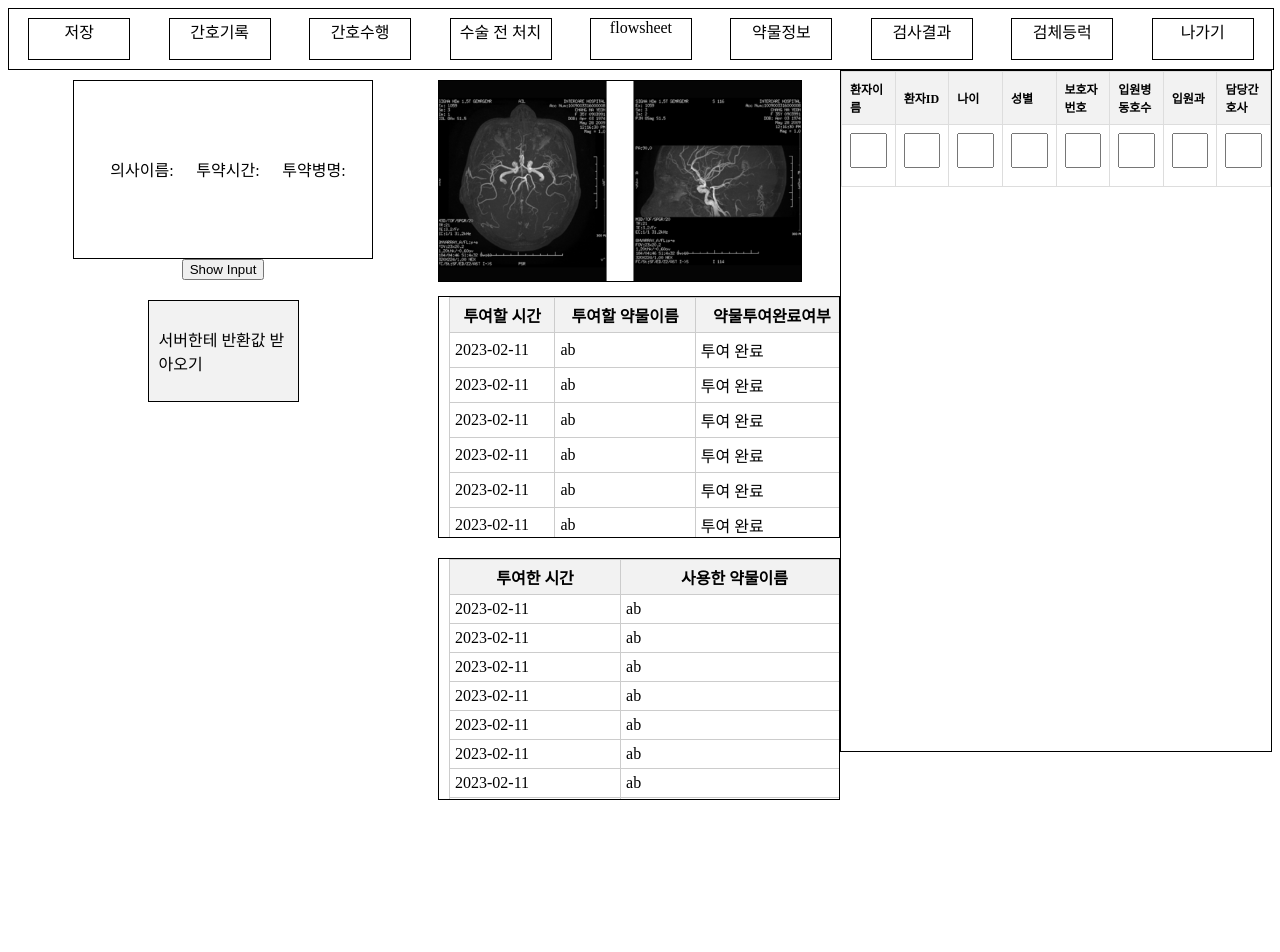
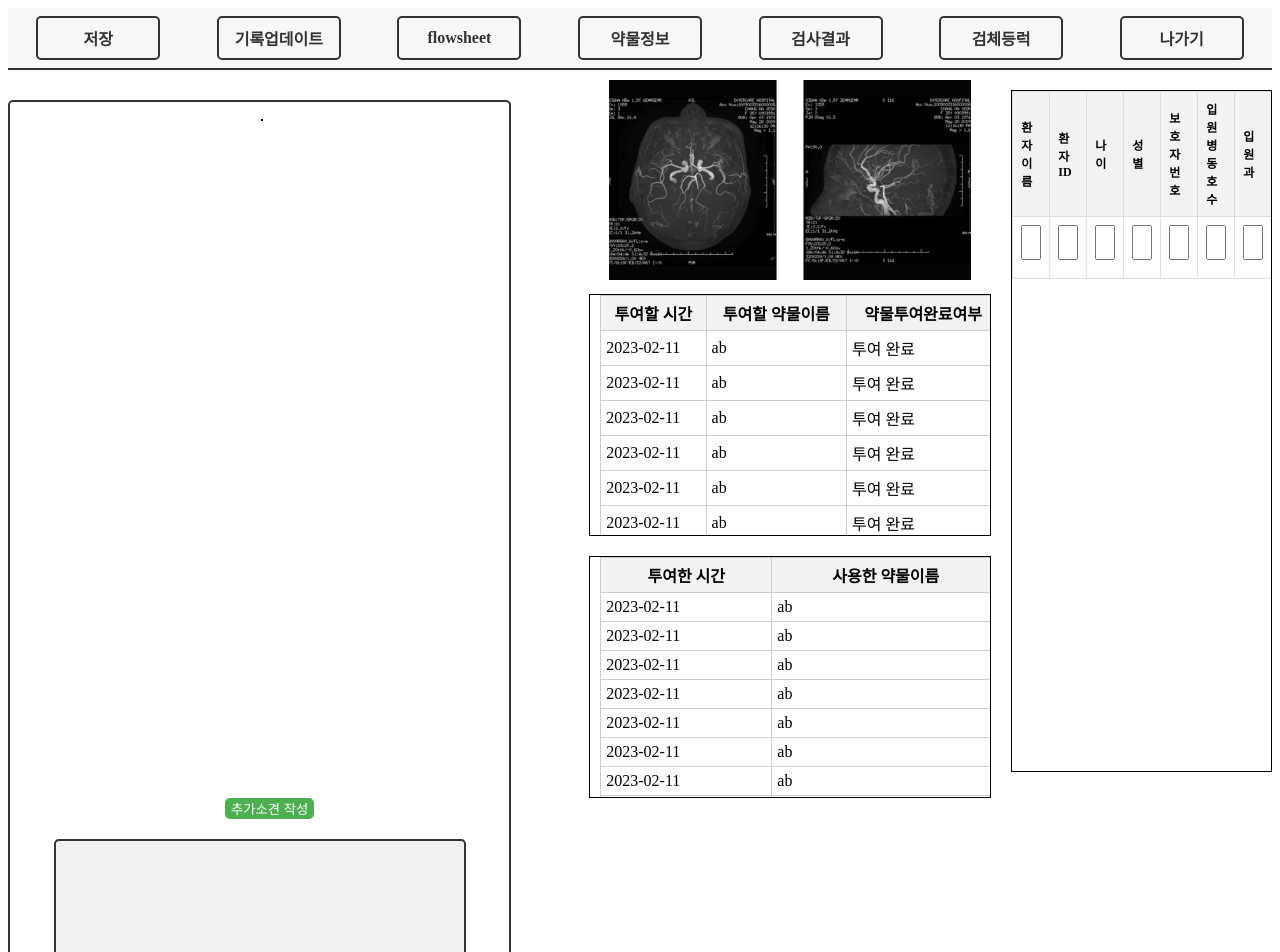
Before and after one commit to UniD3-Hackathon-Team9/Medicassol_web, a React (Create React App) app in the folder medicassol-web/: page / in a window 1280 px wide. Shown: the top 952 px of the page. Before the commit the page ends 828 px from the top, so only its background shows below. Built offline with nearby package versions, Linux system fonts and the light colour scheme.

Commit message:
두번째 수정

```diff
--- a/medicassol-web/package.json
+++ b/medicassol-web/package.json
@@ -6,6 +6,8 @@
     "@testing-library/jest-dom": "^5.17.0",
     "@testing-library/react": "^13.4.0",
     "@testing-library/user-event": "^13.5.0",
+    "axios": "^1.6.1",
+    "cors-anywhere": "^0.4.4",
     "react": "^18.2.0",
     "react-dom": "^18.2.0",
     "react-scripts": "5.0.1",
--- /dev/null
+++ b/medicassol-web/src/DoctorModal.jsx
@@ -0,0 +1,36 @@
+import React, { useState } from "react";
+import * as S from "./DoctorModal.style";
+
+function DoctorModal({ onClose, onSubmit, onInputChange }) {
+  const [userInput, setUserInput] = useState("");
+
+  const handleInputChange = (e) => {
+    setUserInput(e.target.value);
+    onInputChange(e.target.value);
+  };
+
+  const handleSubmit = () => {
+    if (userInput.trim() !== "") {
+      onSubmit();
+      setUserInput("");
+      onClose();
+    }
+  };
+
+  return (
+    <S.ModalContainer>
+      <S.ModalContent>
+        <input
+          type="text"
+          placeholder="Type your message here"
+          value={userInput}
+          onChange={handleInputChange}
+        />
+        <button onClick={handleSubmit}>추가하기</button>
+        <button onClick={onClose}>취소하기</button>
+      </S.ModalContent>
+    </S.ModalContainer>
+  );
+}
+
+export default DoctorModal;
--- /dev/null
+++ b/medicassol-web/src/DoctorModal.style.jsx
@@ -0,0 +1,56 @@
+// Page1.style.js
+
+import styled from "styled-components";
+
+// ... existing styles ...
+
+export const ModalContainer = styled.div`
+  position: fixed;
+  top: 0;
+  left: 0;
+  width: 100%;
+  height: 100%;
+  background-color: rgba(0, 0, 0, 0.5); /* Semi-transparent background */
+  display: flex;
+  justify-content: center;
+  align-items: center;
+  z-index: 100;
+`;
+
+export const ModalContent = styled.div`
+  background-color: white;
+  padding: 20px;
+  border-radius: 8px;
+  box-shadow: 0 0 10px rgba(0, 0, 0, 0.2);
+  text-align: center;
+  z-index: 102;
+
+  .modal-buttons {
+    display: flex;
+    justify-content: space-between;
+    margin-top: 10px;
+  }
+
+  input {
+    width: 100%;
+    padding: 10px;
+    margin-bottom: 10px;
+    box-sizing: border-box;
+  }
+
+  button {
+    padding: 10px;
+    margin-right: 10px;
+    background-color: #4caf50;
+    color: white;
+    border: none;
+    border-radius: 5px;
+    cursor: pointer;
+  }
+
+  button:last-child {
+    background-color: #ccc;
+  }
+`;
+
+// ... existing styles ...
--- a/medicassol-web/src/Header.jsx
+++ b/medicassol-web/src/Header.jsx
@@ -1,7 +1,17 @@
-import React from "react";
+import React, { useState } from "react";
 import * as S from "./Header.style";
+import LoginModal from "./LoginModal";
 
 function Header() {
+  const [isModalOpen, setIsModalOpen] = useState(false);
+
+  const handleOpenModal = () => {
+    setIsModalOpen(true);
+  };
+
+  const handleCloseModal = () => {
+    setIsModalOpen(false);
+  };
   return (
     <>
       <S.Container>
@@ -10,13 +20,7 @@ function Header() {
         </S.Buttons>
 
         <S.Buttons>
-          <S.ButtonContent>간호기록</S.ButtonContent>
-        </S.Buttons>
-        <S.Buttons>
-          <S.ButtonContent>간호수행</S.ButtonContent>
-        </S.Buttons>
-        <S.Buttons>
-          <S.ButtonContent>수술 전 처치</S.ButtonContent>
+          <S.ButtonContent>기록업데이트</S.ButtonContent>
         </S.Buttons>
 
         <S.Buttons>
@@ -32,9 +36,11 @@ function Header() {
           <S.ButtonContent>검체등럭</S.ButtonContent>
         </S.Buttons>
         <S.Buttons>
-          <S.ButtonContent>나가기</S.ButtonContent>
+          <S.ButtonContent onClick={handleOpenModal}>나가기</S.ButtonContent>
         </S.Buttons>
       </S.Container>
+
+      {isModalOpen && <LoginModal onClose={handleCloseModal} />}
     </>
   );
 }
--- a/medicassol-web/src/Header.style.jsx
+++ b/medicassol-web/src/Header.style.jsx
@@ -3,20 +3,35 @@ import styled from "styled-components";
 export const Container = styled.div`
   width: 100%;
   height: 60px;
-  border: 1px solid black;
+  border-bottom: 2px solid #333;
   display: flex;
-  flex-direction: row;
   justify-content: space-around;
-  align-items: center; /* Center the items vertically */
+  align-items: center;
+  background-color: #f8f8f8;
 `;
 
 export const Buttons = styled.div`
-  border: 1px solid black;
+  border: 2px solid #333;
+  border-radius: 5px;
   display: flex;
-  flex-direction: row;
   justify-content: center;
+  align-items: center;
   height: 40px;
-  width: 100px;
+  width: 120px;
+  margin: 0 5px;
+  cursor: pointer;
+  transition: background-color 0.3s, color 0.3s, transform 0.3s, box-shadow 0.3s;
+
+  &:hover {
+    box-shadow: 0 0 10px rgba(0, 0, 0, 0.5); /* Button-like box shadow on hover */
+  }
+
+  &:active {
+    transform: scale(0.95); /* Press animation on click */
+  }
 `;
 
-export const ButtonContent = styled.div``;
+export const ButtonContent = styled.div`
+  color: #333;
+  font-weight: bold;
+`;
--- /dev/null
+++ b/medicassol-web/src/LoginModal.jsx
@@ -0,0 +1,59 @@
+import React, { useState } from "react";
+import axios from "axios"; // Import Axios
+
+import * as S from "./LoginModal.style"; // Create a new style file for Modal if needed
+
+function LoginModal({ onClose }) {
+  const [id, setId] = useState("");
+  const [password, setPassword] = useState("");
+
+  const handleIdChange = (e) => {
+    setId(e.target.value);
+  };
+
+  const handlePasswordChange = (e) => {
+    setPassword(e.target.value);
+  };
+
+  const handleSubmit = () => {
+    const data = {
+      id: id,
+      password: password,
+    };
+
+    axios
+      .post("https://server.medicassol.info/doctor/login", data, {
+        headers: {
+          "Content-Type": "application/json",
+        },
+      })
+      .then((response) => {
+        console.log("Token: ", response.data);
+      })
+      .catch((error) => {
+        console.error("Error: ", error.message);
+      });
+
+    onClose();
+  };
+
+  return (
+    <S.ModalContainer>
+      <S.ModalContent>
+        <label>ID:</label>
+        <input type="text" value={id} onChange={handleIdChange} />
+
+        <label>Password:</label>
+        <input
+          type="password"
+          value={password}
+          onChange={handlePasswordChange}
+        />
+
+        <button onClick={handleSubmit}>Submit</button>
+      </S.ModalContent>
+    </S.ModalContainer>
+  );
+}
+
+export default LoginModal;
--- /dev/null
+++ b/medicassol-web/src/LoginModal.style.jsx
@@ -0,0 +1,32 @@
+// Modal.style.js
+
+import styled from "styled-components";
+
+export const ModalContainer = styled.div`
+  position: fixed;
+  top: 0;
+  left: 0;
+  width: 100%;
+  height: 100%;
+  background: rgba(0, 0, 0, 0.5);
+  display: flex;
+  justify-content: center;
+  align-items: center;
+`;
+
+export const ModalContent = styled.div`
+  background: white;
+  padding: 20px;
+  border-radius: 8px;
+
+  label {
+    display: block;
+    margin-bottom: 8px;
+  }
+
+  input {
+    width: 100%;
+    padding: 8px;
+    margin-bottom: 16px;
+  }
+`;
--- a/medicassol-web/src/Page1.jsx
+++ b/medicassol-web/src/Page1.jsx
@@ -1,64 +1,67 @@
+// Page1.jsx
 import React, { useState } from "react";
 import * as S from "./Page1.style";
+import DoctorModal from "./DoctorModal";
 
 function Page1() {
-  const [userInput, setUserInput] = useState("");
   const [postedMessages, setPostedMessages] = useState([]);
-  const [showInput, setShowInput] = useState(false);
+  const [showModal, setShowModal] = useState(false);
+  const [modalMessage, setModalMessage] = useState("");
 
-  const handleInputChange = (e) => {
-    setUserInput(e.target.value);
+  const handlePostMessage = () => {
+    setPostedMessages([...postedMessages, modalMessage]);
+    setModalMessage("");
+    handleCloseModal();
   };
 
-  const handlePostMessage = () => {
-    if (userInput.trim() !== "") {
-      setPostedMessages([...postedMessages, userInput]);
-      setUserInput("");
-      setShowInput(false); // Hide the input area after posting a message
-    }
+  const handleShowModal = () => {
+    setShowModal(true);
   };
 
-  const handleShowInput = () => {
-    setShowInput(true);
+  const handleCloseModal = () => {
+    setShowModal(false);
+  };
+
+  const handleModalInputChange = (message) => {
+    setModalMessage(message);
   };
 
   return (
     <>
       <S.Container>
         <S.DoctorBox>
-          <S.GetInfo>
-            <S.SomeInfo>
-              <S.SomeInfoItem>의사이름:</S.SomeInfoItem>
-              <S.SomeInfoItem>투약시간:</S.SomeInfoItem>
-              <S.SomeInfoItem>투약병명:</S.SomeInfoItem>
-            </S.SomeInfo>
-            {postedMessages.length > 0 && (
-              <S.Writings>
-                {postedMessages.map((message, index) => (
-                  <div key={index} className="message-item">
-                    {message}
-                  </div>
-                ))}
-              </S.Writings>
-            )}
-          </S.GetInfo>
+          <S.GetContent> {modalMessage}</S.GetContent>
 
-          {showInput && (
-            <S.Write>
-              <input
-                type="text"
-                placeholder="Type your message here"
-                value={userInput}
-                onChange={handleInputChange}
-              />
-              <button onClick={handlePostMessage}>더하기</button>
-            </S.Write>
+          {!showModal && (
+            <button
+              onClick={handleShowModal}
+              style={{
+                marginTop: "5px",
+                backgroundColor: "#4caf50",
+                color: "white",
+                border: "none",
+                borderRadius: "5px",
+                cursor: "pointer",
+                marginLeft: "25px",
+                transition: "background-color 0.3s",
+                ":active": {
+                  backgroundColor: "#45a049", // Darken the color on click
+                },
+              }}
+            >
+              추가소견 작성
+            </button>
           )}
-
-          {!showInput && <button onClick={handleShowInput}>Show Input</button>}
+          {showModal && (
+            <DoctorModal
+              onClose={handleCloseModal}
+              onSubmit={handlePostMessage}
+              onInputChange={handleModalInputChange}
+            />
+          )}
         </S.DoctorBox>
 
-        <S.PatientMessage> 서버한테 반환값 받아오기 </S.PatientMessage>
+        <S.PatientMessage></S.PatientMessage>
       </S.Container>
     </>
   );
--- a/medicassol-web/src/Page1.style.jsx
+++ b/medicassol-web/src/Page1.style.jsx
@@ -1,15 +1,18 @@
-// Page1.style.js
-
 import styled from "styled-components";
 
 export const Container = styled.div`
-  width: 100%;
+  width: 150%;
   height: 70%;
   display: flex;
   flex-direction: column;
   justify-content: space-around;
   align-items: center;
+  margin-top: 30px;
+  border: 2px solid #333;
+  border-radius: 5px;
+  padding: 7px;
 `;
+
 export const SomeInfo = styled.div`
   width: 100%;
   height: 70%;
@@ -24,14 +27,9 @@ export const SomeInfoItem = styled.div`
   display: inline;
 `;
 
-export const GetInfo = styled.div`
-  width: 60%;
-  height: 70%;
-  display: flex;
-  flex-direction: column;
-  justify-content: space-around;
-  align-items: center;
-  padding: 20px;
+export const GetContent = styled.text`
+  margin-left: 10px;
+  display: inline;
   border: 1px solid black;
 `;
 
@@ -51,20 +49,21 @@ export const Write = styled.div`
 `;
 
 export const DoctorBox = styled.form`
-  width: 100%;
-  height: 200px;
+  width: 104%;
+  height: 700px;
   display: flex;
   flex-direction: column;
   justify-content: space-between;
   align-items: center;
   padding: 10px;
   margin-bottom: 10px;
+  margin-left: -5px;
 `;
 
 export const PatientMessage = styled.div`
-  border: 1px solid black;
-  width: 30%;
-  height: 80px;
+  width: 80%;
+  margin-right: -30px;
+  height: 100px;
   display: flex;
   justify-content: center;
   align-items: center;
@@ -72,4 +71,7 @@ export const PatientMessage = styled.div`
   background-color: #f2f2f2;
   padding: 10px;
   margin-bottom: 10px;
+  margin-left: -30px;
+  border: 2px solid #333;
+  border-radius: 5px;
 `;
--- a/medicassol-web/src/Page2.style.jsx
+++ b/medicassol-web/src/Page2.style.jsx
@@ -4,13 +4,16 @@ export const PageContainer = styled.div`
   flex-direction: column;
   justify-content: space-around;
   align-items: center;
+  margin-right: -10px;
+  margin-right: -10px;
+  margin-left: 78px;
 `;
 
 export const Brain = styled.img`
-  border: 1px solid black;
   margin-bottom: 10px;
-  margin-top: 10px; // Corrected margin-top value
+  margin-top: 10px;
   height: 200px;
+  margin-left: 20px;
 `;
 
 export const Medic = styled.table`
@@ -18,26 +21,25 @@ export const Medic = styled.table`
   height: 100px;
   border-collapse: collapse;
   margin-left: 10px;
-  overflow:scroll;
+  overflow: scroll;
 `;
 
-export const ScrollView=styled.div`
-border: 1px solid;
-width:400px;
-height: 30vh;
-margin-bottom:20px;
+export const ScrollView = styled.div`
+  border: 1px solid;
+  width: 400px;
+  height: 30vh;
+  margin-bottom: 20px;
 
-overflow-y: auto; // 세로 스크롤 적용
-overflow-x: hidden; // 가로 스크롤 숨김
-
+  overflow-y: auto; // 세로 스크롤 적용
+  overflow-x: hidden; // 가로 스크롤 숨김
 `;
 
 export const Th = styled.th`
   border: 1px solid #ccc;
   padding: 5px;
   background-color: #f2f2f2;
-  position:sticky;
-  top:0px;
+  position: sticky;
+  top: 0px;
 `;
 
 export const Td = styled.td`
--- a/medicassol-web/src/PatientList.style.jsx
+++ b/medicassol-web/src/PatientList.style.jsx
@@ -3,13 +3,14 @@
 import styled from "styled-components";
 
 export const PatientContainer = styled.div`
-border: 1px solid;
-width: 100%;
-height: 85vh;
-float: right;
-overflow-y: auto; // 세로 스크롤 적용
-overflow-x: hidden; // 가로 스크롤 숨김
-
+  border: 1px solid;
+  width: 80%;
+  height: 85vh;
+  float: right;
+  overflow-y: auto; // 세로 스크롤 적용
+  overflow-x: hidden; // 가로 스크롤 숨김
+  margin-top: 20px;
+  margin-left: 30px;
 `;
 
 export const Table = styled.table`
@@ -23,14 +24,14 @@ export const Th = styled.th`
   text-align: left;
   background-color: #f2f2f2;
   position: sticky;
-  top:0px;
-  font-size:12px;
+  top: 0px;
+  font-size: 12px;
 `;
 
 export const Td = styled.td`
   border: 1px solid #ddd;
   padding: 8px;
-  font-size:5px;
+  font-size: 5px;
 `;
 
 export const Input = styled.input`
--- a/medicassol-web/src/index.js
+++ b/medicassol-web/src/index.js
@@ -10,8 +10,9 @@ root.render(
   <React.StrictMode>
     <div>
       <Header />
-      <div style={{ display: 'flex', flexDirection: 'row' }}>
+      <div style={{ display: "flex", flexDirection: "row" }}>
         <Page1 />
+
         <Page2 />
         <PatientList />
       </div>
```
Also changed, not shown: 1 other file (tests, documents, lock files or other folders).
